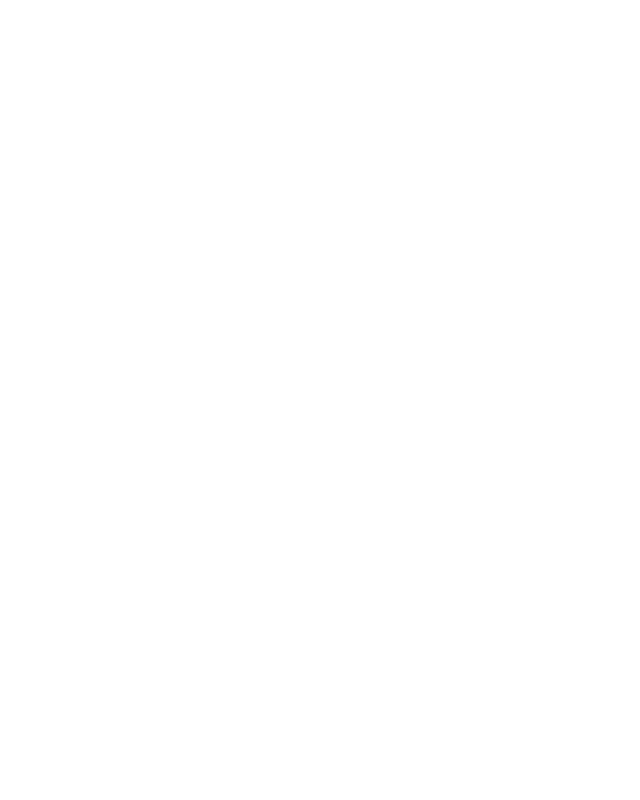
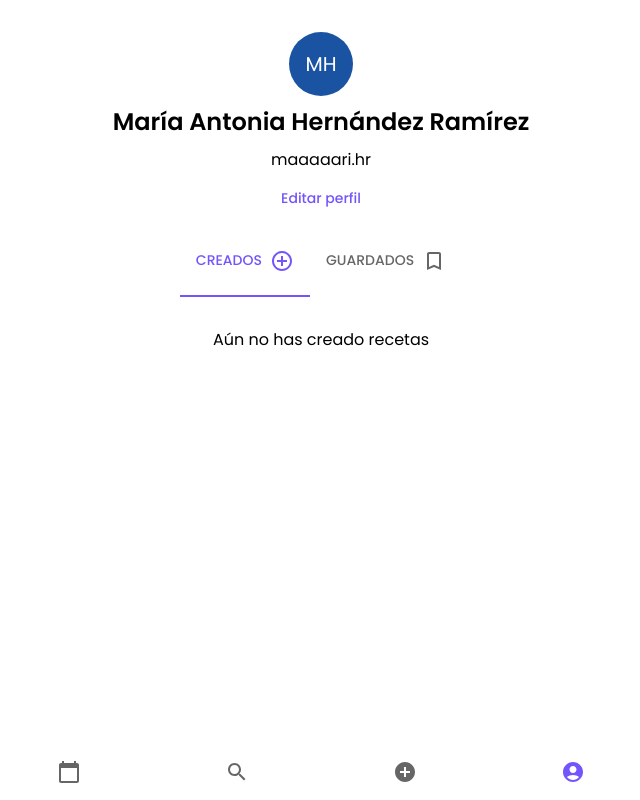
Before and after one commit to mari-hernandez/meal-planner-app, a React (Create React App) app in the folder frontend/: page /profile in a window 1280 px wide. Before the commit this address had no page. Shown: the whole page, without its empty margins (319-959 px from the left). Built offline with nearby package versions, Linux system fonts and the light colour scheme.

Commit message:
feat(Profile): create and connect user profile component

```diff
--- a/frontend/src/App.tsx
+++ b/frontend/src/App.tsx
@@ -1,9 +1,8 @@
 import { BrowserRouter, Outlet, Route, Routes } from "react-router-dom";
 import { Landing, SignIn, SignUp } from "./screens/auth";
-import { Home } from "./screens/app";
+import { Home, NewRecipe, Profile } from "./screens/app";
 import { createTheme, ThemeProvider } from "@mui/material";
 import { theme } from "./config/theme";
-import { NewRecipe } from "./screens/app/NewRecipe";
 
 const muiTheme = createTheme({
   palette: { primary: { main: theme.palette.text.primary } },
@@ -41,6 +40,7 @@
         <Route path="" element={<PrivateRoute />}>
           <Route path="/home" element={<Home />} />
           <Route path="/newRecipe" element={<NewRecipe />} />
+          <Route path="/profile" element={<Profile />} />
         </Route>
       </Routes>
     </BrowserRouter>
--- /dev/null
+++ b/frontend/src/screens/app/Profile/Profile.tsx
@@ -0,0 +1,65 @@
+import { Box, styled, Typography } from "@mui/material";
+import Avatar from "@mui/material/Avatar";
+import { User, UserContent } from "../../../interfaces";
+import { BottomNavBar, NavBarRoutes } from "../../../components";
+import { PrimaryButton } from "../../../styles";
+import { UserActivity } from "./UserActivity";
+import { userFullNameToAvatarProps } from "./utils";
+
+const mockUser: User = {
+  firtsName: "María Antonia",
+  lastName: "Hernández Ramírez",
+  username: "maaaaari.hr",
+};
+
+const ProfileContainer = styled(Box)({
+  display: "flex",
+  flexDirection: "column",
+  alignItems: "center",
+  padding: "32px",
+  gap: "8px",
+});
+
+const StyledAvatar = styled(Avatar)({
+  width: "64px",
+  height: "64px",
+});
+
+const UserFullName = styled(Typography)({
+  fontSize: "24px",
+  fontWeight: 600,
+});
+
+const UserName = styled(Typography)({
+  fontSize: "16px",
+  fontWeight: 400,
+});
+
+export const Profile: React.FC = () => {
+  // TODO: Get user from context
+  const user = mockUser;
+  const createdContent: UserContent[] = [];
+  const savedContent: UserContent[] = [];
+  return (
+    <>
+      <ProfileContainer>
+        <StyledAvatar
+          {...userFullNameToAvatarProps({
+            firstName: user.firtsName,
+            lastName: user.lastName,
+          })}
+        />
+        <UserFullName>
+          {user.firtsName} {user.lastName}
+        </UserFullName>
+        <UserName>{user.username}</UserName>
+        <PrimaryButton>Editar perfil</PrimaryButton>
+        <UserActivity
+          createdContent={createdContent}
+          savedContent={savedContent}
+        />
+      </ProfileContainer>
+      <BottomNavBar activeRoute={NavBarRoutes.PROFILE} />
+    </>
+  );
+};
--- /dev/null
+++ b/frontend/src/screens/app/Profile/index.ts
@@ -0,0 +1,2 @@
+export * from "./Profile";
+export * from "./UserActivity";
--- a/frontend/src/screens/app/index.ts
+++ b/frontend/src/screens/app/index.ts
@@ -1 +1,3 @@
+export * from "./Profile";
 export * from "./Home";
+export * from "./NewRecipe";
```
